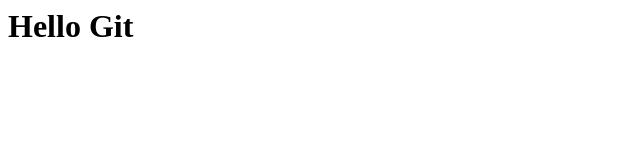
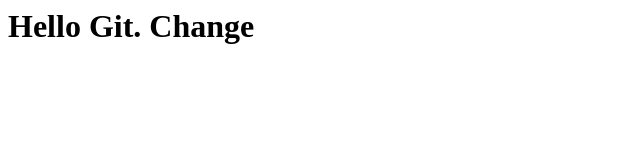
Before and after one commit to tanpham96/github-demo, a plain HTML site: page index.html in a window 1280 px wide. Shown: the whole page, without its empty margins (0-640 px from the left). Drawn offline with Linux system fonts and the light colour scheme.

Commit message:
update index.html

```diff
--- a/index.html
+++ b/index.html
@@ -1 +1 @@
-<h1> Hello Git</h1>
+<h1> Hello Git. Change</h1>
```
